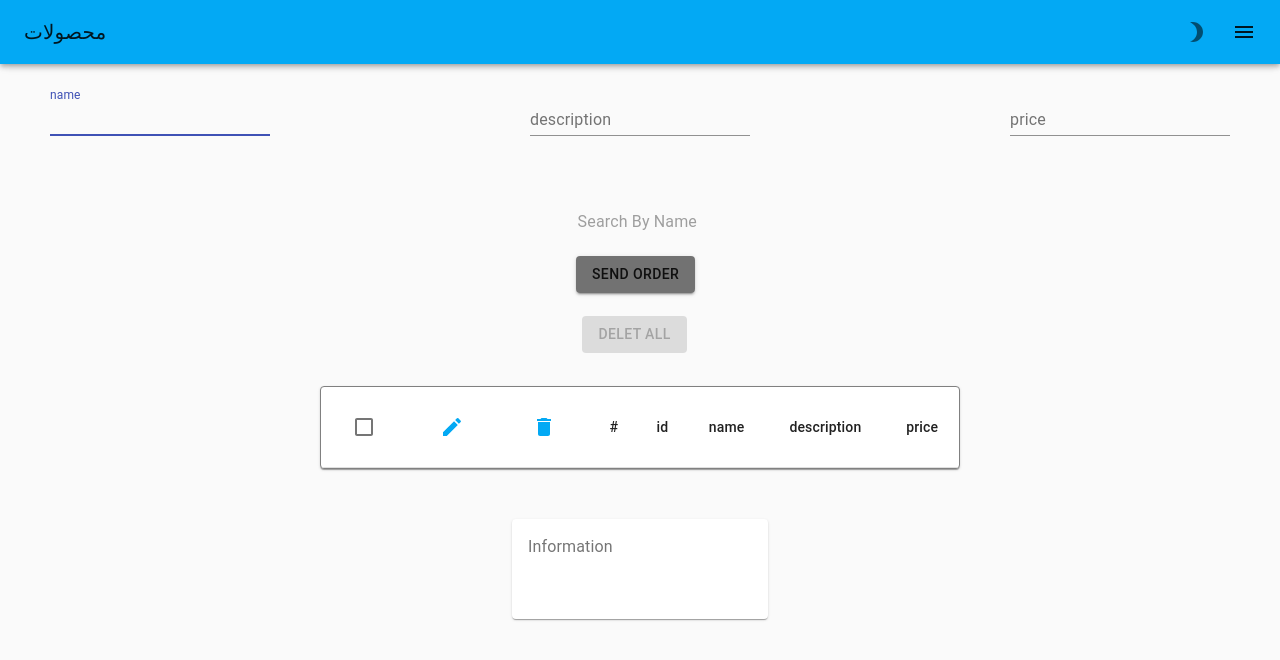
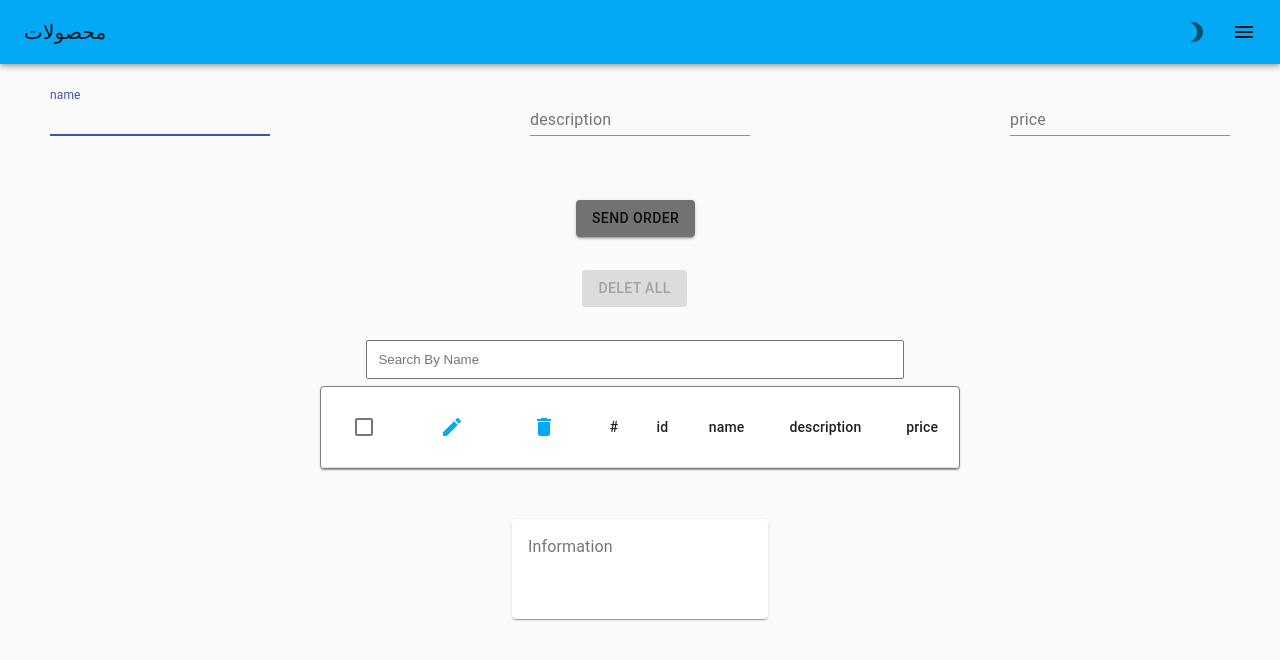
Before and after one commit to vidaHd/React-PlayGround, a React (Create React App) app: page /product in a window 1280 px wide. Shown: the top 660 px of the page. Built offline with nearby package versions, Linux system fonts and the light colour scheme.

Commit message:
inputSearch

```diff
--- a/src/components/ViewProducts.tsx
+++ b/src/components/ViewProducts.tsx
@@ -35,6 +35,7 @@ interface Iclases {
   btnD?: string;
   input?: string;
   iconButton?: string;
+  form?: string;
 }
 
 interface IrowItem {
@@ -59,12 +60,20 @@ const useStyles = makeStyles((theme) => ({
     borderCollapse: "collapse",
     border: "0.1px solid gray",
   },
+  form: {
+    display: "flex",
+    flexDirection: "column",
+  },
   input: {
     marginLeft: theme.spacing(1),
     flex: 1,
-    marginTop: 20,
+    marginTop: 340,
     position: "absolute",
-    left: "44.5%",
+    margin: "auto",
+    outline: "none",
+    padding: 10,
+    left: "28%",
+    width: "42%",
   },
   iconButton: {
     padding: 10,
@@ -88,13 +97,13 @@ const useStyles = makeStyles((theme) => ({
     boxShadow: theme.shadows[5],
   },
   btn: {
-    marginTop: 70,
+    marginTop: 200,
     position: "absolute",
     left: "45%",
     backgroundColor: theme.palette.text.secondary,
   },
   btnD: {
-    marginTop: 130,
+    marginTop: 270,
     position: "absolute",
     left: "45.5%",
   },
@@ -318,32 +327,13 @@ export const View = (props): JSX.Element => {
   }
 
   const handleSearchInputChanges = (e) => {
-    // setSearchValue(e.target.value);
     const a = formData.map((a) => {
       a.name;
     });
-    setSearchValue(a);
     const query = e.target.value;
-    setSearchValue((prevState) => {
-      const filteredData = prevState.searchValue.filter((element) => {
-        element.name === a;
-      });
-      console.log(filteredData);
-      return {
-        query,
-        filteredData,
-      };
-    });
-    // const search = formData.map(function (element) {
-    //   return element.name;
-    // });
-    // setSearchValue(query);
-
-    // const filteredData = searchValue.filter((element) => {
-    //   return element.name;
-    // });
-    // const a = formData.filter((x) => x != search);
-    // setSearchValue(e.target.value);
+    return {
+      query,
+    };
   };
 
   return (
@@ -356,7 +346,7 @@ export const View = (props): JSX.Element => {
           update={updateformData}
         />
       )}
-      <div id="form">
+      <div className={classes.form}>
         <form
           className={classes.forms}
           noValidate
@@ -411,15 +401,13 @@ export const View = (props): JSX.Element => {
         >
           delet All
         </Button>
-
-        <InputBase
+        <input
+          type="text"
           value={searchValue}
           className={classes.input}
           placeholder="Search By Name"
-          inputProps={{ "aria-label": "search By Name" }}
           onChange={handleSearchInputChanges}
-        />
-
+        ></input>
         <IconButton
           className={classes.iconButton}
           type="submit"
```
